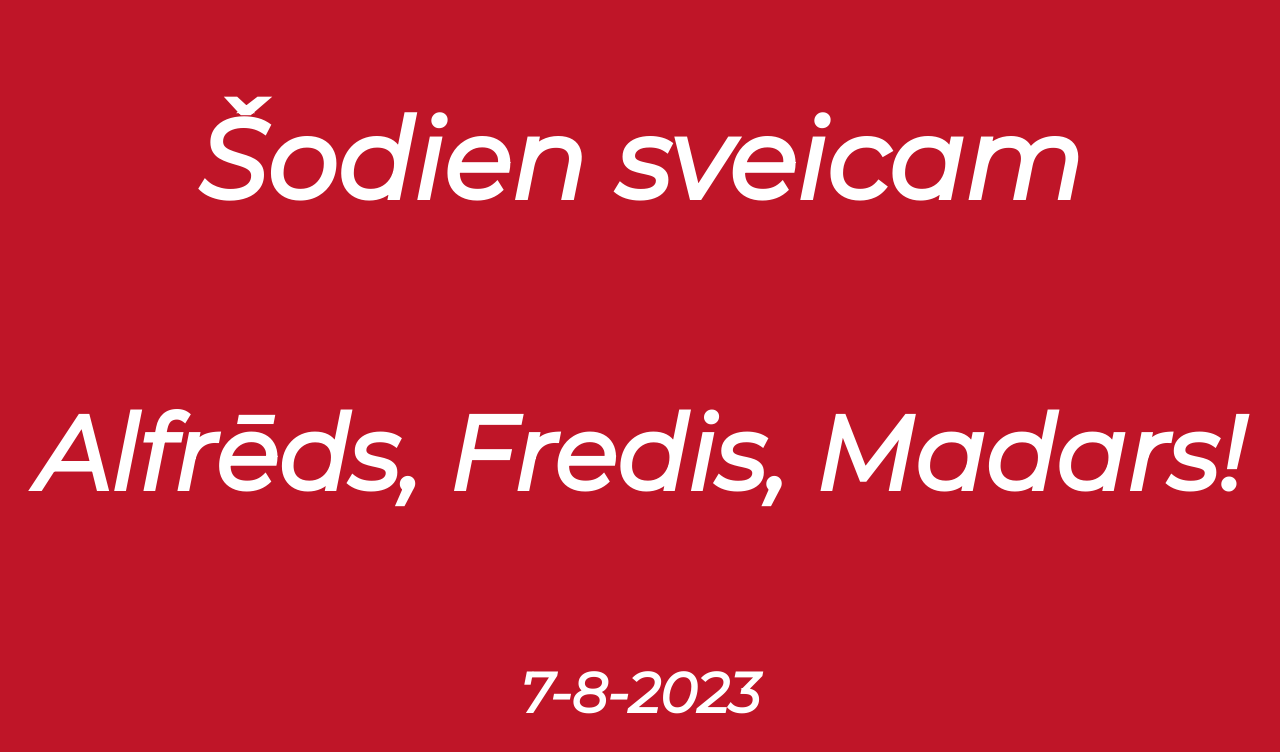
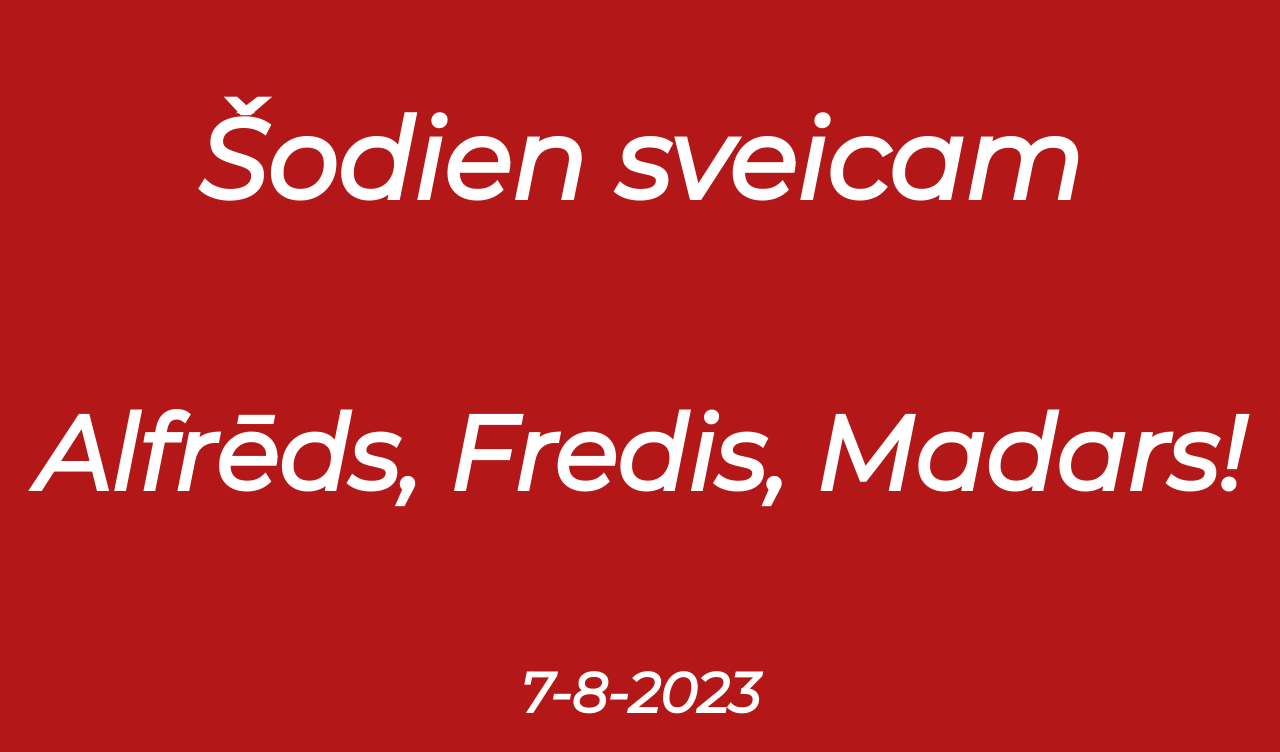
Before and after one commit to MarisMihailovs/vardaDienas_modules, a plain HTML site: page index.html in a window 1280 px wide. Drawn offline with Linux system fonts and the light colour scheme.

Commit message:
new bcgr color dark3 b31717

```diff
--- a/style.css
+++ b/style.css
@@ -1,6 +1,6 @@
 body {
     font-family: 'FS ME Pro', 'Montserrat', sans-serif;
-    background-color: #bf1528;
+    background-color: #b31717;
     background-repeat: no-repeat;
     background-position: center;
     background-size: cover;
```
